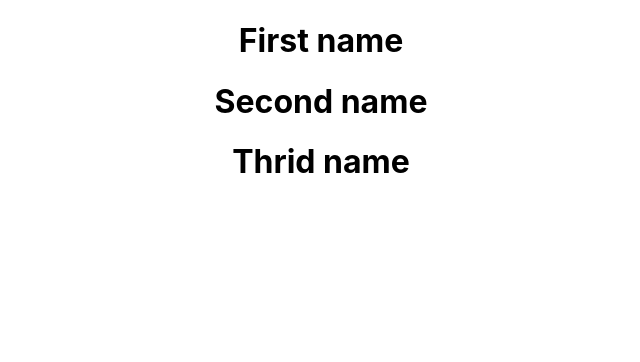
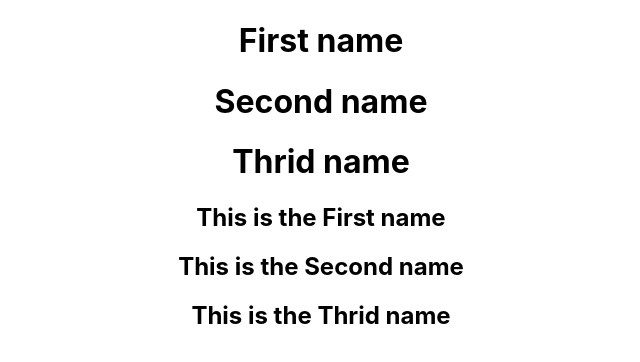
Before and after one commit to RevYolution/react_rolodex_tutorial, a React (Create React App) app: page / in a window 1280 px wide. Shown: the top 362 px of the page, without its empty margins (319-959 px from the left). Built offline with nearby package versions, Linux system fonts and the light colour scheme.

Commit message:
Notes on the .map() function

```diff
--- a/src/App.js
+++ b/src/App.js
@@ -3,6 +3,7 @@ import React, {Component} from 'react';
 import logo from './logo.svg';
 import './App.css';
 
+//------------------------------------------------ Start HERE---------------------------------------------//
 // The function below is used to kickstart our Application. What it does when called is return the html that is shown in the return statement.
 // function App() {
 //   return (
@@ -24,6 +25,8 @@ import './App.css';
 //     </div>
 //   );
 // }
+
+//------------------------------------------------ Class Component Example----------------------------------------//
 
 // We can instead of using a function to return our desired html we can set up a class through Component. This allows use to use the state of the component. State is similar to props, but it is private and fully controlled by the component.
 // class App extends Component {
@@ -48,6 +51,8 @@ import './App.css';
 //     );
 //   }
 // }
+
+//------------------------------------------------Start of Rolodex App -----------------------------------------//
 
 //Here is where we are going to start really working on setting up our rolodex.
 class App extends Component {
@@ -78,7 +83,15 @@ constructor() {
       <div className='App'>
       {
         // The .map() function used here will go through the monsters array and pick out the id and name setting those to the key and the text of the h1 element respectively.
+        // More in depth the .map() function is going through the original array and creating a new array based off the callback function that is being called. React takes that array and displays it to the user as new elements added to the DOM.
         this.state.monsters.map(monster => <h1 key={monster.id}> {monster.name} </h1>)
+
+
+      }
+
+      {
+        // Here we can see it does not matter how we affect the created array. But the .map() function will perform the given callback on each of the elements from the original array.
+        this.state.monsters.map(monster => <h2 key={monster.id}>This is the { monster.name }</h2>)
       }
       </div>
 
```
